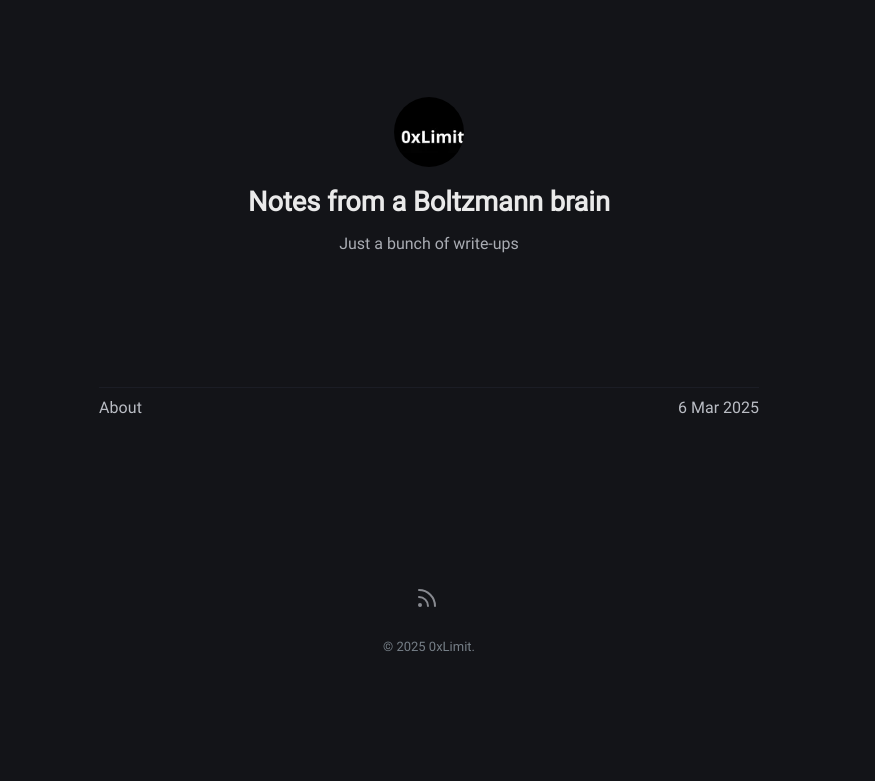
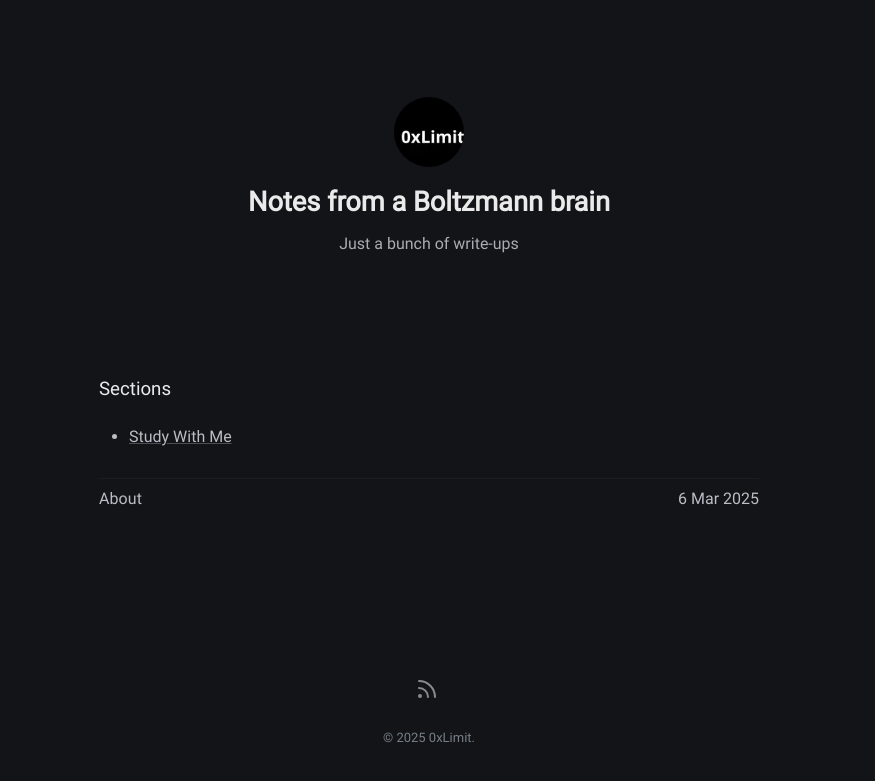
Before and after one commit to 0xLimite/MathByte, a plain HTML site: page index.html in a window 1280 px wide. Shown: the part 63-844 px from the top of the page, without its empty margins (211-1086 px from the left). Before the commit the page ends 800 px from the top, so only its background shows below. Drawn offline with Linux system fonts and the light colour scheme.

Commit message:
secions add index

```diff
--- a/index.html
+++ b/index.html
@@ -152,12 +152,21 @@ stroke-linejoin="round" class="feather feather-home">
 </div>
 
         <main aria-label="Content">
+
+	    <h3 class="posts-item-note" aria-label="Sections">Sections</h3>
+            <ul>
+
+
+                        <li><a href="/posts/swm/">Study With Me</a></li>
+
+
+            </ul>
+
             <h3 class="posts-item-note" aria-label="Recent Posts"></h3>
 
 
 
-
-            <article class="post-item">
+                <article class="post-item">
     <h4 class="post-item-title">
         <a href="/posts/about/">About</a>
     </h4>
@@ -207,5 +216,4 @@ stroke-linejoin="round" class="feather feather-home">
 
 
 </body>
-
 </html>
```
